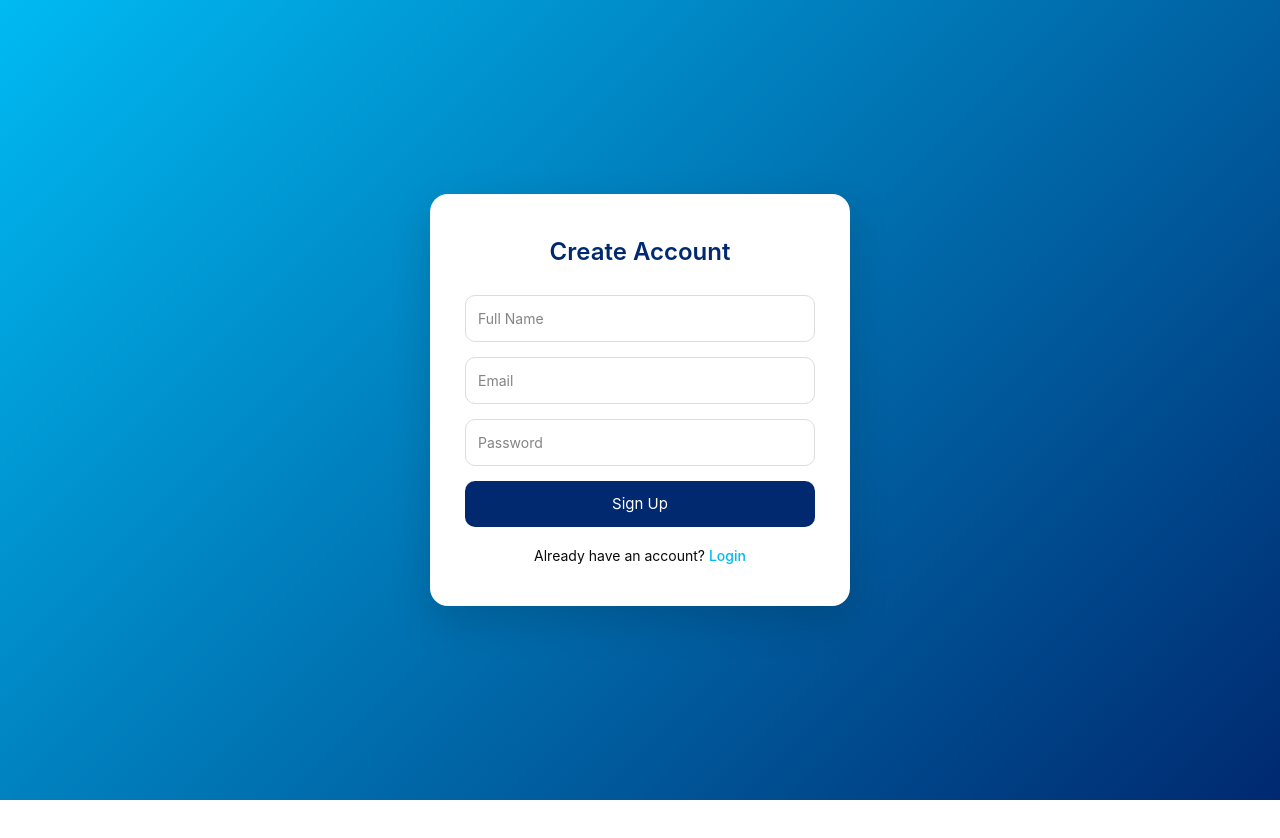
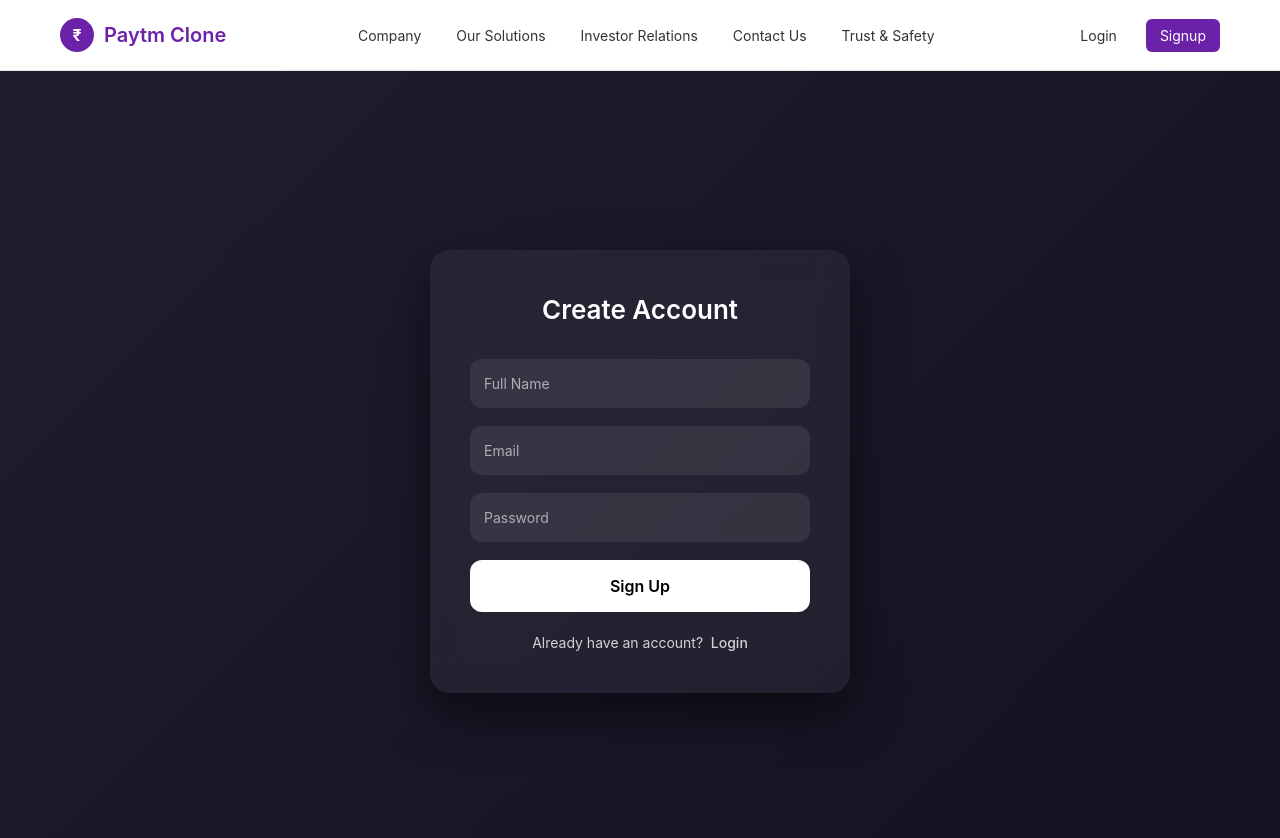
Before and after one commit to INVgrimmjaw/Paytm-end-to-end, a React (Vite) app in the folder Paytm/frontend/: page /signup in a window 1280 px wide. Shown: the top 838 px of the page. Before the commit the page ends 800 px from the top, so only its background shows below. Built offline with nearby package versions, Linux system fonts and the light colour scheme.

Commit message:
signup page modified

```diff
--- a/Paytm/frontend/src/Styles/Signup.css
+++ b/Paytm/frontend/src/Styles/Signup.css
@@ -1,88 +1,96 @@
 .signup-container {
-  position: fixed;
-  top: 0;
-  left: 0;
-  width: 100vw;
-  height: 100vh;
-  background: linear-gradient(135deg, #00baf2, #002970);
+  min-height: 100vh;
+  background: linear-gradient(135deg, #1e1e2f, #121220);
   display: flex;
   justify-content: center;
   align-items: center;
   padding: 20px;
+  color: white;
 }
 
 .signup-wrapper {
-  background: white;
-  padding: 40px 35px;
-  border-radius: 18px;
   width: 100%;
   max-width: 420px;
-  box-shadow: 0 15px 40px rgba(0, 0, 0, 0.15);
+  padding: 40px;
+  border-radius: 20px;
+  background: rgba(255, 255, 255, 0.05);
+  backdrop-filter: blur(15px);
+  box-shadow: 0 20px 50px rgba(0, 0, 0, 0.5);
 }
 
 .signup-title {
+  font-size: 26px;
+  font-weight: 600;
   text-align: center;
-  margin-bottom: 25px;
-  font-size: 24px;
-  font-weight: 600;
-  color: #002970;
+  margin-bottom: 30px;
 }
 
 .signup-form {
   display: flex;
   flex-direction: column;
-  gap: 15px;
+  gap: 18px;
 }
 
 .signup-input {
-  padding: 12px;
-  border-radius: 10px;
-  border: 1px solid #ddd;
+  padding: 14px;
+  border-radius: 12px;
+  border: none;
   font-size: 14px;
   outline: none;
-  transition: 0.2s ease;
+  background: rgba(255, 255, 255, 0.08);
+  color: white;
+}
+
+.signup-input::placeholder {
+  color: rgba(255, 255, 255, 0.6);
 }
 
 .signup-input:focus {
-  border-color: #00baf2;
+  background: rgba(255, 255, 255, 0.15);
 }
 
 .signup-btn {
-  padding: 12px;
-  border-radius: 10px;
+  padding: 14px;
+  border-radius: 12px;
   border: none;
-  background-color: #002970;
-  color: white;
-  font-size: 15px;
+  background: white;
+  color: black;
+  font-weight: 600;
   cursor: pointer;
   transition: 0.3s ease;
 }
 
 .signup-btn:hover {
-  background-color: #001f4d;
+  transform: translateY(-2px);
+}
+
+.signup-btn:disabled {
+  opacity: 0.6;
+  cursor: not-allowed;
 }
 
 .signup-error {
-  color: #ef4444;
+  color: #ff6b6b;
   font-size: 13px;
   text-align: center;
 }
 
 .signup-success {
-  color: #22c55e;
+  color: #4ade80;
   font-size: 13px;
   text-align: center;
 }
 
 .signup-footer {
-  margin-top: 18px;
+  margin-top: 20px;
   text-align: center;
   font-size: 14px;
+  opacity: 0.8;
 }
 
 .signup-footer span {
-  color: #00baf2;
   cursor: pointer;
+  margin-left: 4px;
   font-weight: 500;
 }
 
--- a/Paytm/frontend/src/pages/Signup.tsx
+++ b/Paytm/frontend/src/pages/Signup.tsx
@@ -5,18 +5,26 @@ import "../Styles/Signup.css";
 const Signup = () => {
   const navigate = useNavigate();
 
-  const [name, setName] = useState<string>("");
-  const [email, setEmail] = useState<string>("");
-  const [password, setPassword] = useState<string>("");
-  const [error, setError] = useState<string>("");
-  const [message, setMessage] = useState<string>("");
+  const [name, setName] = useState("");
+  const [email, setEmail] = useState("");
+  const [password, setPassword] = useState("");
+  const [error, setError] = useState("");
+  const [message, setMessage] = useState("");
+  const [loading, setLoading] = useState(false);
 
   const handleSignup = async (e: React.FormEvent<HTMLFormElement>) => {
     e.preventDefault();
     setError("");
     setMessage("");
 
+    if (!name || !email || !password) {
+      setError("Please fill all fields");
+      return;
+    }
+
     try {
+      setLoading(true);
+
       const response = await fetch("http://localhost:3000/api/auth/signup", {
         method: "POST",
         headers: {
@@ -29,6 +37,7 @@ const Signup = () => {
 
       if (!response.ok) {
         setError(data.message || "Signup failed");
+        setLoading(false);
         return;
       }
 
@@ -40,8 +49,10 @@ const Signup = () => {
       setTimeout(() => {
         navigate("/login");
       }, 1500);
-    } catch (err) {
+    } catch {
       setError("Something went wrong");
+    } finally {
+      setLoading(false);
     }
   };
 
@@ -81,14 +92,14 @@ const Signup = () => {
           {error && <p className="signup-error">{error}</p>}
           {message && <p className="signup-success">{message}</p>}
 
-          <button type="submit" className="signup-btn">
-            Sign Up
+          <button type="submit" className="signup-btn" disabled={loading}>
+            {loading ? "Creating Account..." : "Sign Up"}
           </button>
         </form>
 
         <p className="signup-footer">
-          Already have an account?{" "}
-          <span onClick={() => navigate("/login")}>Login</span>
+          Already have an account?
+          <span onClick={() => navigate("/login")}> Login</span>
         </p>
       </div>
     </div>
```
